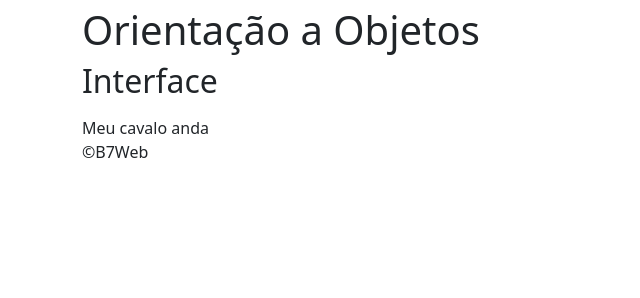
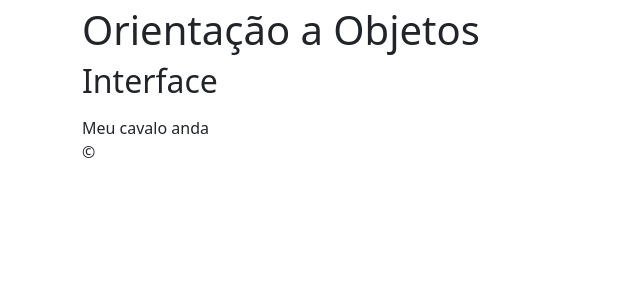
Before and after one commit to marcoscarvalho-tk/php-course, a PHP site: page /_index.php in a window 1280 px wide. Shown: the part 50-348 px from the top of the page, without its empty margins (0-640 px from the left). Run offline with PHP 8.4, Linux system fonts and the light colour scheme; some libraries are stand-ins or nearby versions.

Commit message:
update _interfaces/_index.php

```diff
--- a/_interface/_index.php
+++ b/_interface/_index.php
@@ -50,7 +50,7 @@
         ?>
         </section>
         <footer>
-            <p>&copy;B7Web</p>
+            <p>&copy;</p>
         </footer>
     </div>
 
```
